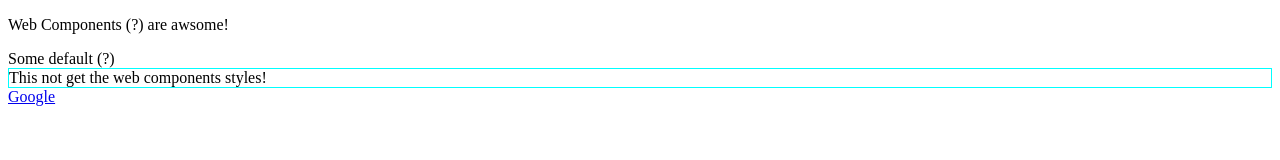
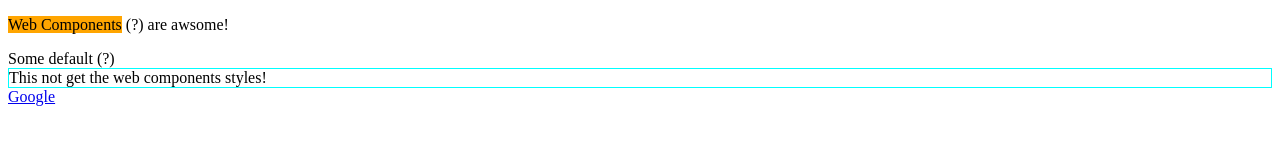
Before and after one commit to danidelgadoz/web-components-scratch, a plain HTML site: page index.html in a window 1280 px wide. Drawn offline with Linux system fonts and the light colour scheme.

Commit message:
Styling "slot" Content Outside of the Shadow DOM

```diff
--- a/confirm-link.js
+++ b/confirm-link.js
@@ -2,7 +2,7 @@ class ConfirmLink extends HTMLAnchorElement {
 
     connectedCallback() {
         this.addEventListener('click', event => {
-            if (!confirm('Do you really wwant to leave?')) {
+            if (! confirm('Do you really wwant to leave?')) {
                 event.preventDefault();
             }
         });
--- a/index.html
+++ b/index.html
@@ -10,15 +10,26 @@
         div {
             border: 1px solid cyan;
         }
+        .highlight {
+            background-color: orange;
+        }
     </style>
 
     <script src="./tooltip.js"></script>
     <script src="./confirm-link.js"></script>
 </head>
 <body>
-    <p><my-tooltip text="Web components is a set of standars.">Web Components</my-tooltip> are awsome!</p>
+    <p>
+        <my-tooltip text="Web components is a set of standars.">
+            <span class="highlight">Web Components</span>
+        </my-tooltip>
+        are awsome!
+    </p>
+
     <my-tooltip></my-tooltip>
+
     <div>This not get the web components styles!</div>
+
     <a is="my-confirm-link" href="https://www.google.com/">Google</a>
 </body>
 </html>
--- a/tooltip.js
+++ b/tooltip.js
@@ -12,6 +12,10 @@ class Tooltip extends HTMLElement {
                     color: white;
                     position: absolute;
                     z-index: 10;
+                }
+
+                .highlight {
+                    background-color: red;
                 }
             </style>
             <slot>Some default</slot>
```
